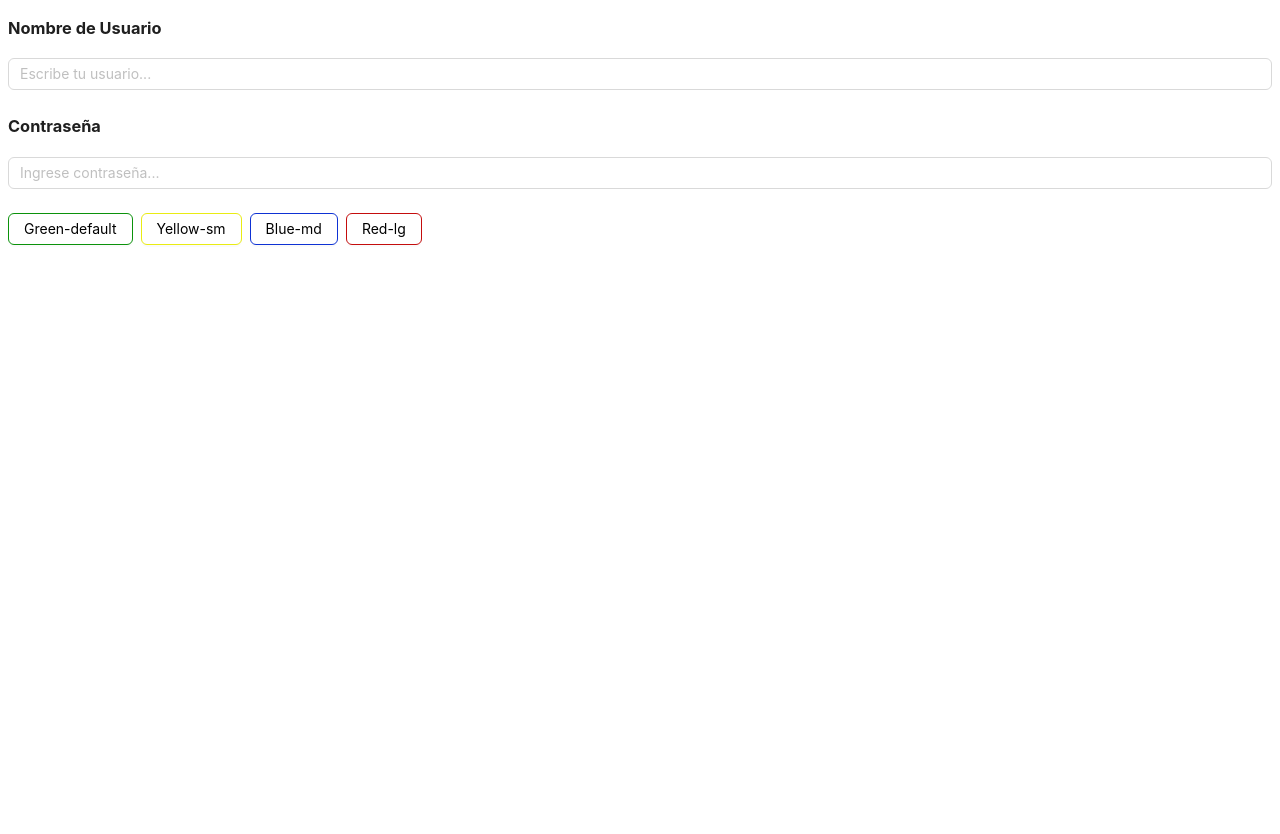
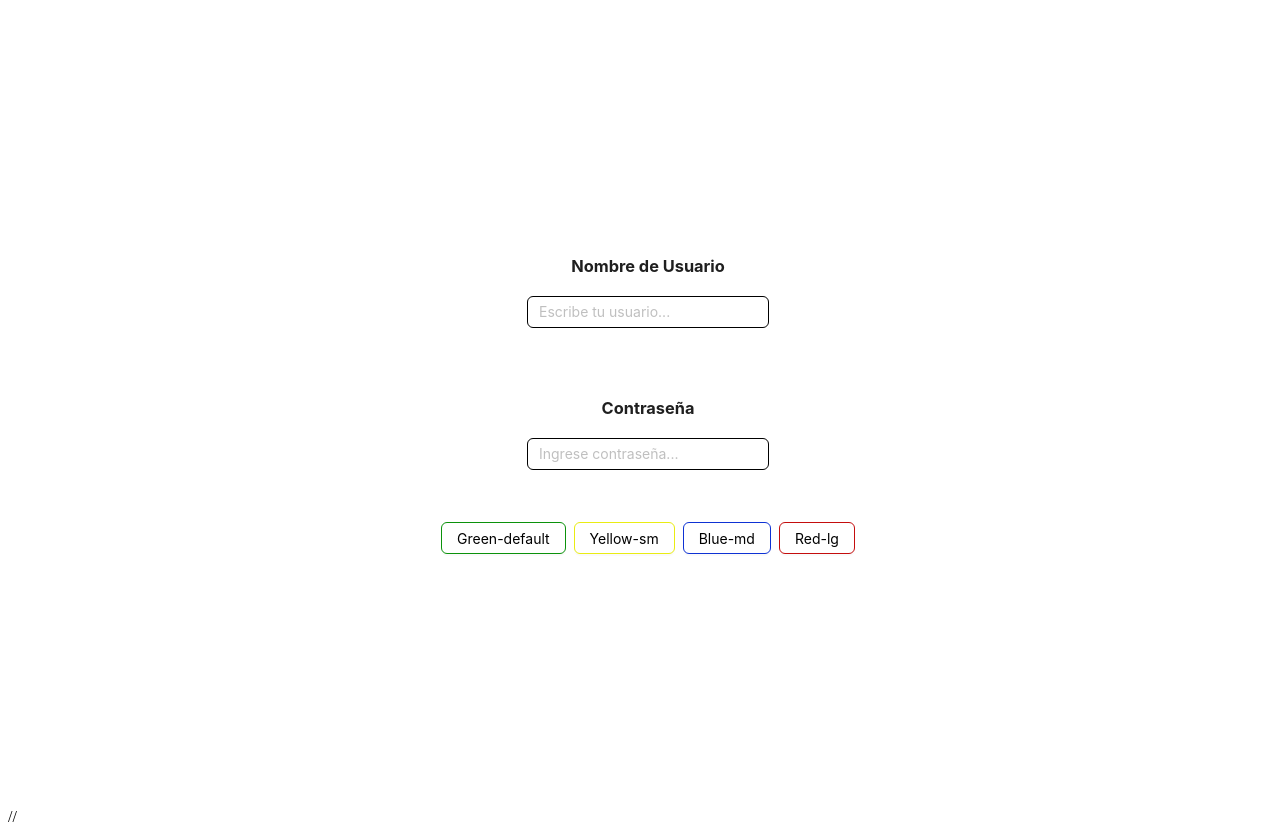
Before and after one commit to beenacoder/requerimiento-ant-desing, a React (Vite) app: page / in a window 1280 px wide. Before the commit the page ends 800 px from the top, so only its background shows below. Built offline with nearby package versions, Linux system fonts and the light colour scheme.

Commit message:
transition and transformi feature

```diff
--- a/src/components/Formulario.jsx
+++ b/src/components/Formulario.jsx
@@ -46,13 +46,13 @@ export const Formulario = () => {
 
 
   return (
-//     <ConfigProvider
-//     theme={{
-//         token: {
-//             colorBorder:`${color}`,
-//         },
-//     }}
-// >
+    <ConfigProvider
+    theme={{
+        token: {
+            colorBorder:`#000`,
+        },
+    }}
+>
     <Form
         onSubmit={ValidityState}
         name='basic-form'
--- a/src/styles/_mixins.scss
+++ b/src/styles/_mixins.scss
@@ -1,7 +1,9 @@
-@mixin inputsField ($bd, $w, $h) {
+@mixin inputsField ($bd, $trs, $trf) {
     border: 1px solid $bd;
-    width: $w;
-    height: $h;
+    width: 200px;
+    height: 30px;
+    transition: $trs;
+    transform: $trf;
 }
 
 @mixin container ($bg){
@@ -12,9 +14,4 @@
     height: 100vh;
     width: 100vw;
     background-color: $bg
-
-
-
-
-
 };
--- a/src/styles/_variables.scss
+++ b/src/styles/_variables.scss
@@ -3,6 +3,10 @@ $blueColor: #0e32d4;
 $yellowColor:#e9ec13;
 $greenColor:#0b920b;
 $redColor: #c40d0d;
+
+//Sizing inputs
+$transitionChange: all 2 ease-in-out;
+
 
 
 $btnColors: (
--- a/src/styles/style.scss
+++ b/src/styles/style.scss
@@ -1,10 +1,12 @@
 @import 'variables';
 @import 'mixins';
 
-// .container {
-// 	@include container($greenColor);
-// }
+.container- {
+	@include container(#fff);
+}
+
 @each $name, $val in $bgColors {
+
 	.container-#{$name}{
 		@include container($val)
 
@@ -14,17 +16,17 @@
 
 .custom-border {
 	&green{
-		@include inputsField($greenColor, 200px, 30px);
+		@include inputsField($greenColor, $transitionChange, scale(1));
+	}
+	&yellow {
+		@include inputsField($yellowColor, $transitionChange, scale(0.8));
+	}
+	&blue {
+		@include inputsField($blueColor, $transitionChange, scale(1.1));
 	}
 	&red {
-		@include inputsField($redColor, 500px, 50px);
+		@include inputsField($redColor, $transitionChange, scale(1.3));
 	}
-	&blue {
-		@include inputsField($blueColor, 400px, 40px);
-	}
-	&yellow {
-        @include inputsField($yellowColor, 100px, 30px);
-    }
 }
 
 
```
